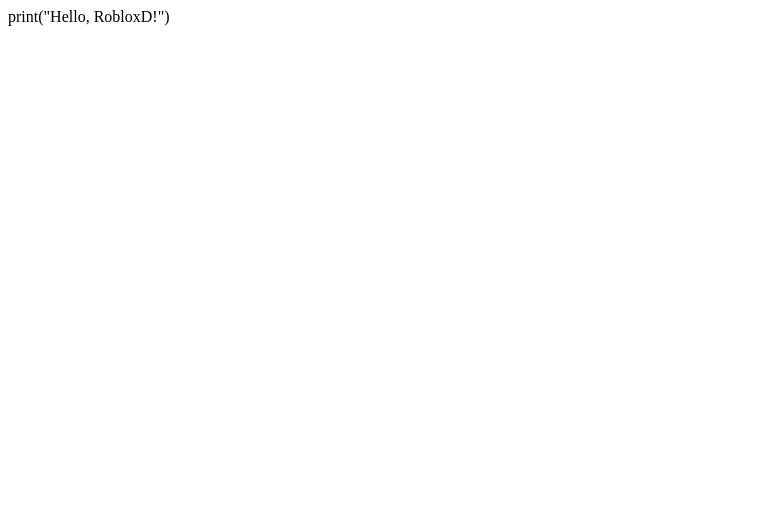
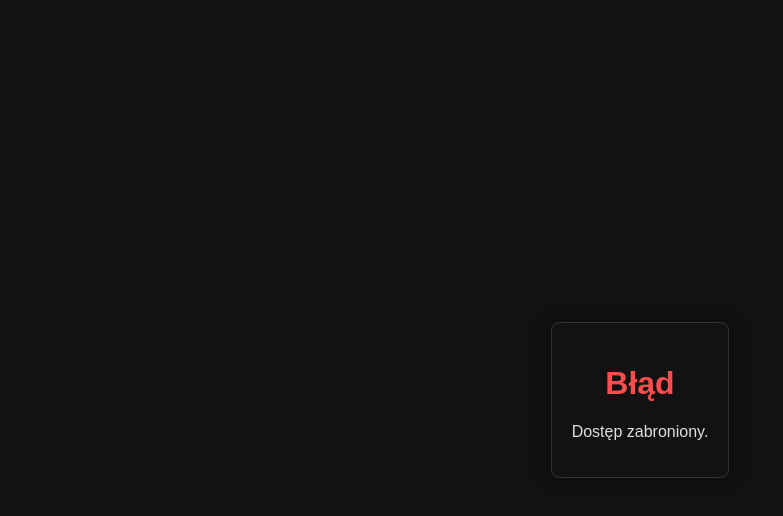
Before and after one commit to majka323pl/Uscripts-http, a plain HTML site: page index.html in a window 1280 px wide. Shown: the whole page, without its empty margins (0-783 px from the left). Drawn offline with Linux system fonts and the light colour scheme.

Commit message:
Update index.html

```diff
--- a/index.html
+++ b/index.html
@@ -1 +1,51 @@
-print("Hello, RobloxD!")
+<!DOCTYPE html>
+<html>
+<head>
+    <title>Weryfikacja</title>
+    <style>
+        body {
+            font-family: Arial, sans-serif;
+            background-color: #121212;
+            color: #e0e0e0;
+            display: flex;
+            justify-content: center;
+            align-items: center;
+            height: 100vh;
+            margin: 0;
+            text-align: center;
+        }
+        .container {
+            padding: 20px;
+            border: 1px solid #333;
+            border-radius: 8px;
+            box-shadow: 0 0 15px rgba(0, 0, 0, 0.5);
+            max-width: 600px;
+        }
+        h1 {
+            color: #ff4d4d;
+        }
+    </style>
+</head>
+<body>
+
+<div class="container" id="error-container">
+    <h1>Błąd</h1>
+    <p>Dostęp zabroniony.</p>
+</div>
+
+<script>
+    // Sprawdza, czy User-Agent zawiera słowo "Roblox".
+    const userAgent = navigator.userAgent;
+    const isRoblox = userAgent.includes("Roblox");
+
+    // Jeśli User-Agent to Roblox, zwraca kod Lua.
+    if (isRoblox) {
+        document.body.innerHTML = 'print("Roblox poprawnie pobiera skrypt z serwera!")';
+    } else {
+        // W przeciwnym razie, wyświetla komunikat o błędzie.
+        document.getElementById('error-container').style.display = 'block';
+    }
+</script>
+
+</body>
+</html>
```
